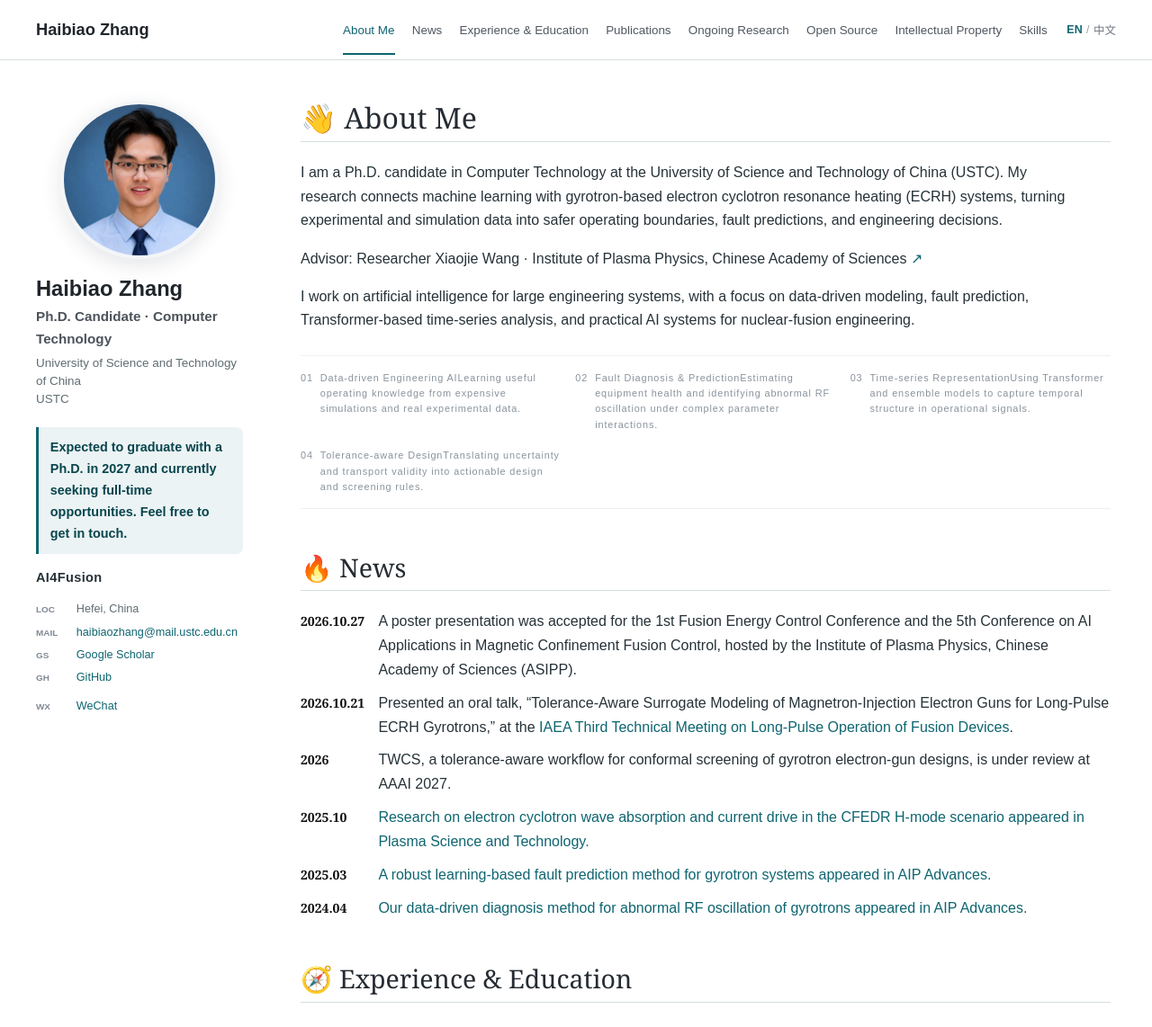
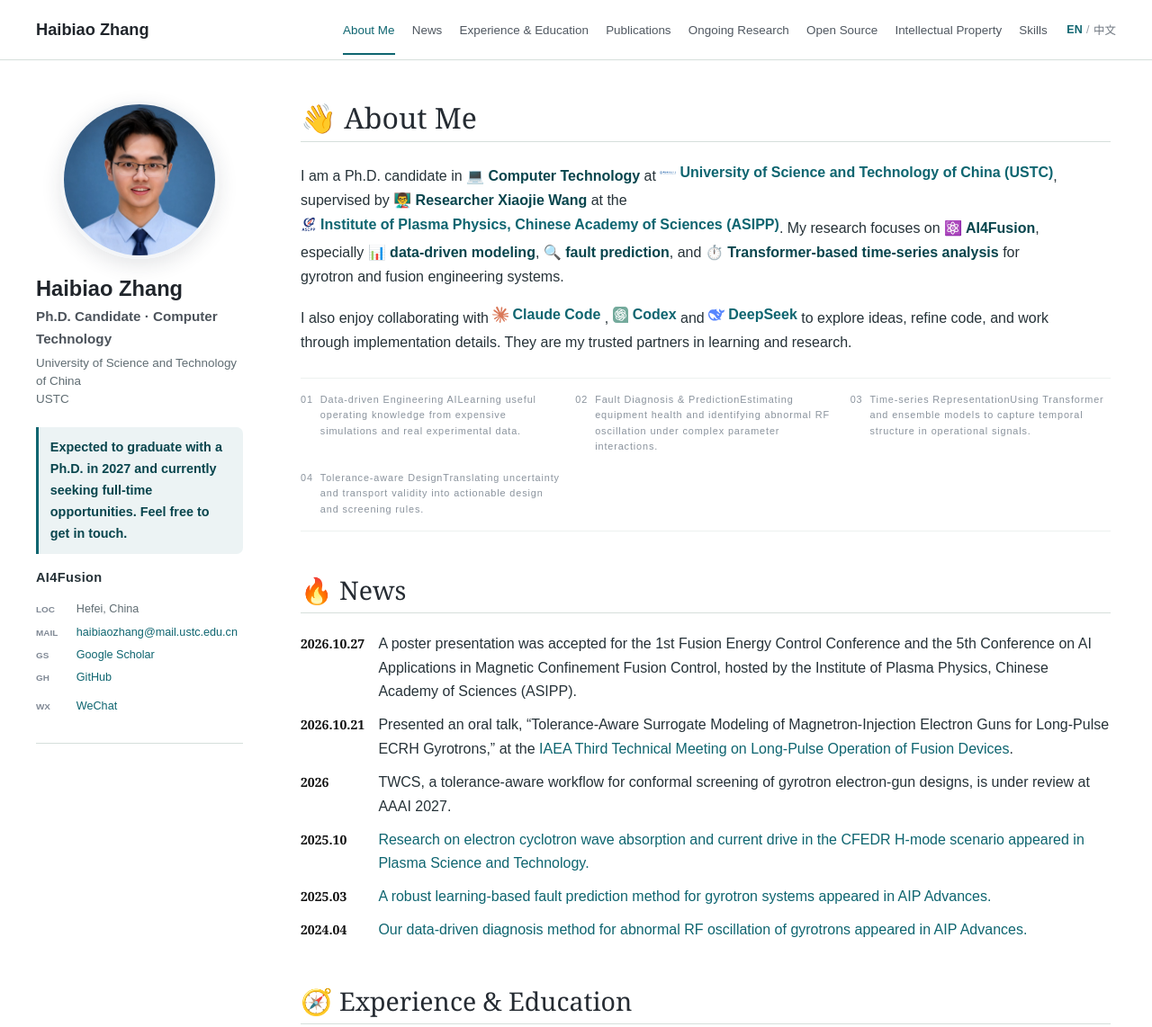
Before and after one commit to codeocd/codeocd.github.io, an Astro site: page / in a window 1280 px wide. Shown: the top 1142 px of the page at 90% size. Built offline with nearby package versions, Linux system fonts and the light colour scheme; Astro itself is replaced by a stand-in of ours.

Commit message:
✨ feat(homepage): 重写 About Me 并添加访客地图

```diff
--- a/src/data/site.ts
+++ b/src/data/site.ts
@@ -115,6 +115,24 @@ export const about = {
     zh: '导师：王晓洁研究员 · 中国科学院等离子体物理研究所'
   }
 } as const;
+
+export const collaborationTools = [
+  {
+    name: 'Claude Code',
+    href: 'https://www.anthropic.com/claude-code',
+    icon: '/images/tools/claude.svg'
+  },
+  {
+    name: 'Codex',
+    href: 'https://openai.com/codex/',
+    icon: '/images/tools/openai.svg'
+  },
+  {
+    name: 'DeepSeek',
+    href: 'https://www.deepseek.com/',
+    icon: '/images/tools/deepseek.svg'
+  }
+] as const;
 
 export const researchThemes = [
   {
--- a/src/pages/index.astro
+++ b/src/pages/index.astro
@@ -2,8 +2,8 @@
 import '../styles/global.css';
 import {
   acceptedPublications,
-  about,
   awards,
+  collaborationTools,
   education,
   experience,
   intellectualProperty,
@@ -219,14 +219,48 @@ const siteUrl = Astro.site?.toString().replace(/\/$/, '') ?? '';
             </li>
           </ul>
         </div>
+
+        <div class="visitor-map reveal" aria-label="Visitor map">
+          <script is:inline type="text/javascript" id="mapmyvisitors" src="https://mapmyvisitors.com/map.js?cl=ffffff&amp;w=a&amp;t=n&amp;d=8prDIHGlzaZVWdzUWhwcCSGHVUP4484DJuQV0ZVIISU"></script>
+        </div>
       </aside>
 
       <article class="academic-main">
         <section class="content-section about-section reveal" id="about" aria-labelledby="about-title">
           <h1 id="about-title"><span data-lang="en">👋 About Me</span><span data-lang="zh">👋 关于我</span></h1>
-          <p><span data-lang="en">{about.body.en}</span><span data-lang="zh">{about.body.zh}</span></p>
-          <p class="profile-advisor"><span data-lang="en">{about.advisor.en}</span><span data-lang="zh">{about.advisor.zh}</span>{profile.links.supervisor && <a href={profile.links.supervisor} target="_blank" rel="noreferrer"> ↗</a>}</p>
-          <p><span data-lang="en">{profile.statement.en}</span><span data-lang="zh">{profile.statement.zh}</span></p>
+          <p>
+            <span data-lang="en">
+              I am a Ph.D. candidate in <span class="about-keyword">💻 Computer Technology</span> at{' '}
+              <a class="about-entity-link" href="https://www.ustc.edu.cn/" target="_blank" rel="noreferrer"><img src="/images/institutions/ustc.png" alt="" width="20" height="20" />University of Science and Technology of China (USTC)</a>, supervised by{' '}
+              <a class="about-keyword" href={profile.links.supervisor} target="_blank" rel="noreferrer">👨‍🏫 Researcher Xiaojie Wang</a> at the{' '}
+              <a class="about-entity-link" href="http://www.ipp.cas.cn/" target="_blank" rel="noreferrer"><img src="/images/institutions/ipp-cas.png" alt="" width="20" height="20" />Institute of Plasma Physics, Chinese Academy of Sciences (ASIPP)</a>. My research focuses on <span class="about-keyword">⚛️ AI4Fusion</span>, especially <span class="about-keyword">📊 data-driven modeling</span>, <span class="about-keyword">🔍 fault prediction</span>, and <span class="about-keyword">⏱️ Transformer-based time-series analysis</span> for gyrotron and fusion engineering systems.
+            </span>
+            <span data-lang="zh">
+              我是<a class="about-entity-link" href="https://www.ustc.edu.cn/" target="_blank" rel="noreferrer"><img src="/images/institutions/ustc.png" alt="" width="20" height="20" />中国科学技术大学（USTC）</a><span class="about-keyword">💻 计算机技术</span>专业博士研究生，导师为<a class="about-entity-link" href="http://www.ipp.cas.cn/" target="_blank" rel="noreferrer"><img src="/images/institutions/ipp-cas.png" alt="" width="20" height="20" />中国科学院等离子体物理研究所（ASIPP）</a><a class="about-keyword" href={profile.links.supervisor} target="_blank" rel="noreferrer">👨‍🏫 王晓洁研究员</a>。我的研究方向是<span class="about-keyword">⚛️ AI4Fusion</span>，主要面向回旋管与聚变工程系统开展<span class="about-keyword">📊 数据驱动建模</span>、<span class="about-keyword">🔍 故障预测</span>和<span class="about-keyword">⏱️ 基于 Transformer 的时间序列分析</span>。
+            </span>
+          </p>
+          <p class="about-collaboration">
+            <span data-lang="en">
+              I also enjoy collaborating with{' '}
+              {collaborationTools.map((tool, index) => (
+                <>
+                  {index > 0 && (index === collaborationTools.length - 1 ? ' and ' : ', ')}
+                  <a class="about-tool-link" href={tool.href} target="_blank" rel="noreferrer"><img src={tool.icon} alt="" width="18" height="18" />{tool.name}</a>
+                </>
+              ))}{' '}
+              to explore ideas, refine code, and work through implementation details. They are my trusted partners in learning and research.
+            </span>
+            <span data-lang="zh">
+              我也喜欢与
+              {collaborationTools.map((tool, index) => (
+                <>
+                  {index > 0 && (index === collaborationTools.length - 1 ? ' 和 ' : '、')}
+                  <a class="about-tool-link" href={tool.href} target="_blank" rel="noreferrer"><img src={tool.icon} alt="" width="18" height="18" />{tool.name}</a>
+                </>
+              ))}
+              协作，一起探索想法、打磨代码并推进实现细节。它们是我学习与科研中的可靠伙伴。
+            </span>
+          </p>
 
           <div class="interest-strip" aria-label="Research themes">
             {researchThemes.map((theme) => (
--- a/src/styles/global.css
+++ b/src/styles/global.css
@@ -220,6 +220,22 @@ html[data-ui-language="zh"] [data-lang="zh"] {
   min-width: 0;
 }
 
+.visitor-map {
+  max-width: 320px;
+  margin: 1.5rem auto 0;
+  padding-top: 1.2rem;
+  overflow: hidden;
+  border-top: 1px solid var(--rule);
+  text-align: center;
+}
+
+.visitor-map img {
+  width: 100%;
+  max-width: 100%;
+  height: auto;
+  margin: 0 auto;
+}
+
 .profile-card {
   display: grid;
 }
@@ -421,6 +437,32 @@ html[data-ui-language="zh"] [data-lang="zh"] {
 
 .about-section > p {
   max-width: 850px;
+}
+
+.about-keyword {
+  color: var(--link-dark);
+  font-weight: 700;
+}
+
+.about-entity-link,
+.about-tool-link {
+  display: inline-flex;
+  align-items: center;
+  gap: 0.28rem;
+  font-weight: 600;
+  vertical-align: baseline;
+}
+
+.about-entity-link img,
+.about-tool-link img {
+  display: inline-block;
+  width: 1.1em;
+  height: 1.1em;
+  object-fit: contain;
+}
+
+.about-collaboration {
+  margin-top: 1rem;
 }
 
 .interest-strip {
```
Also changed, not shown: tests/e2e/homepage.spec.ts (+3 -3 lines), public/images/tools/claude.svg (added), public/images/tools/deepseek.svg (added), public/images/tools/openai.svg (added).
